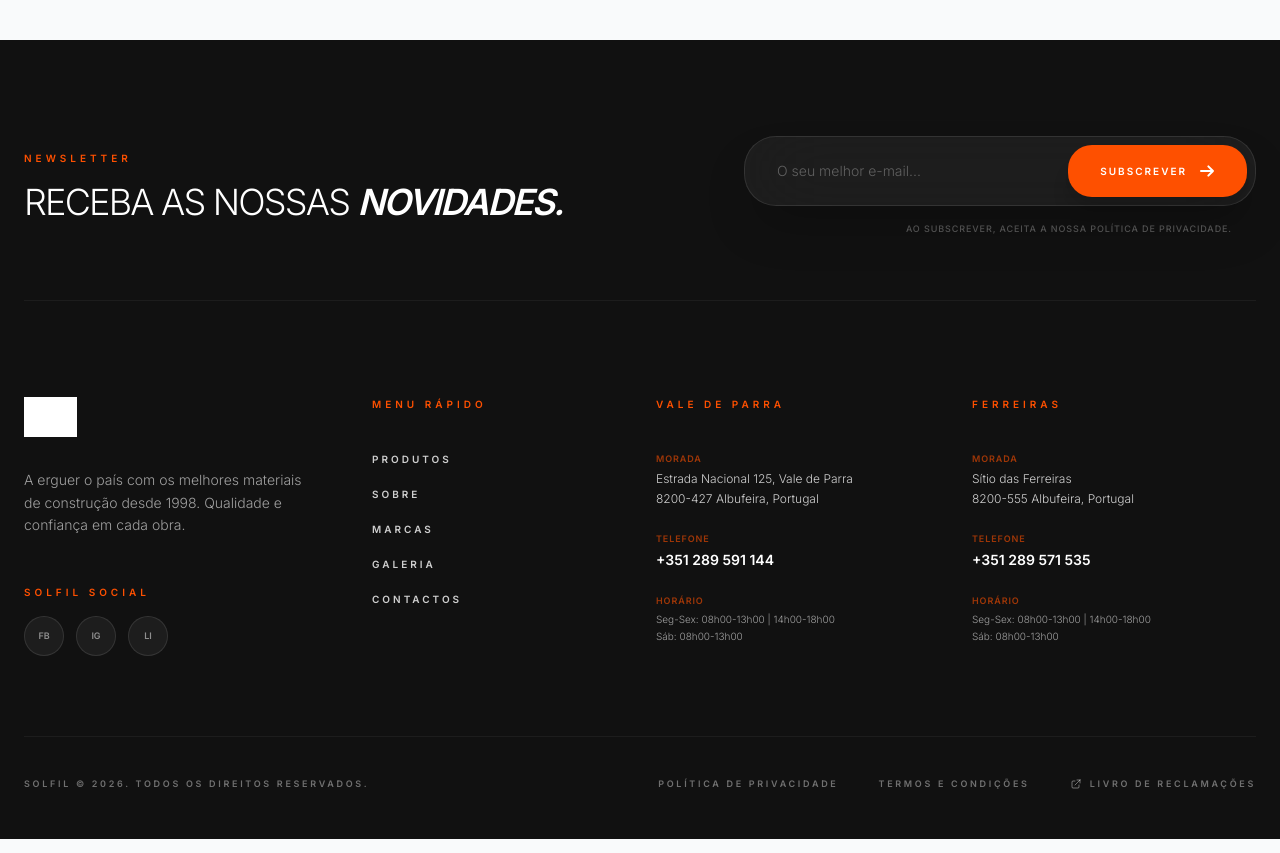
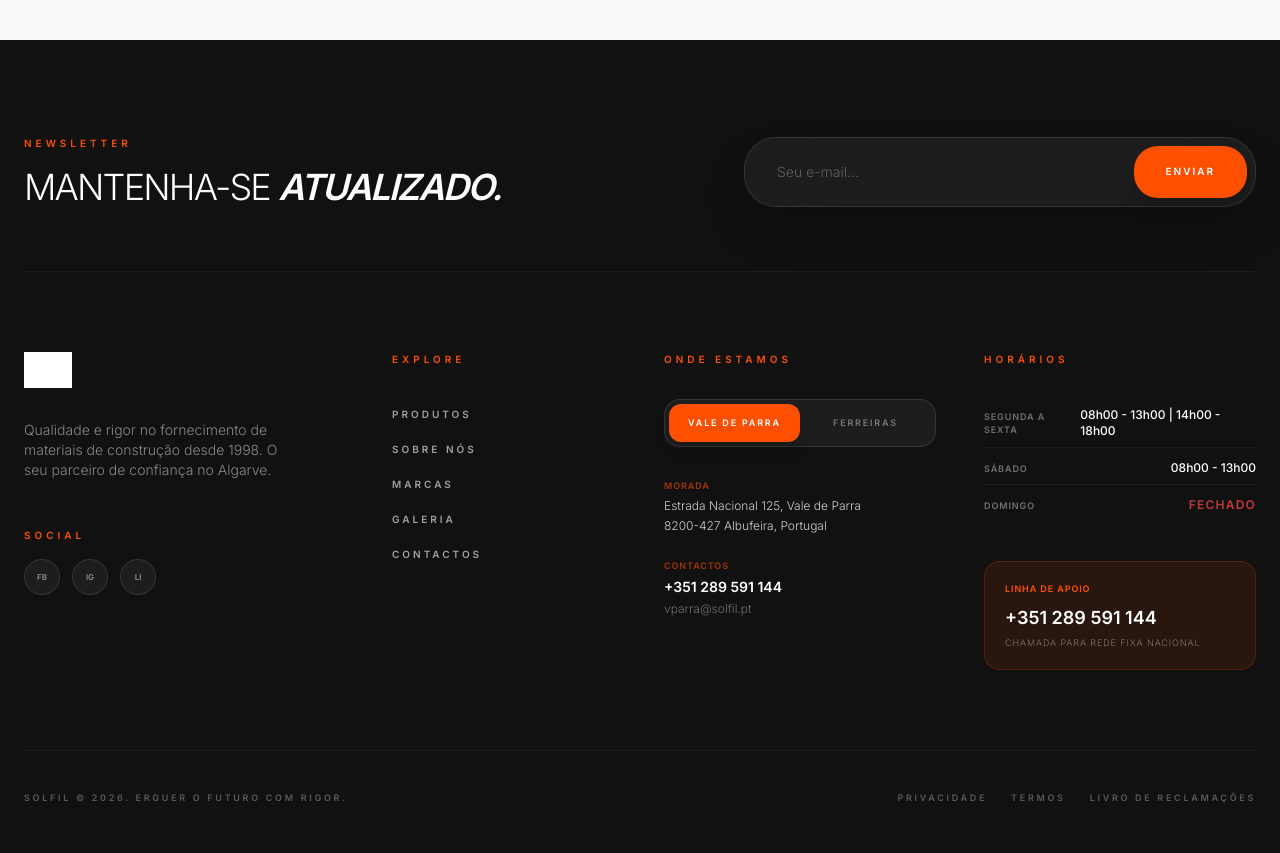
Before and after one commit to solfil/solfil, a React (Vite) app: page / in a window 1280 px wide. Shown: the part 8360-9213 px from the top of the page. Built offline with nearby package versions, Linux system fonts and the light colour scheme; grey boxes are pictures that could not be loaded.

Commit message:
feat(footer): Improve location hours display
Update the `LocationInfo` interface and the `locations` data to use a structured object for `hours`. This allows for separate display of weekday, Saturday, and Sunday hours, enabling more precise information for users.

```diff
--- a/components/Footer.tsx
+++ b/components/Footer.tsx
@@ -6,7 +6,11 @@
   address: string;
   phone: string;
   email: string;
-  hours: string;
+  hours: {
+    week: string;
+    saturday: string;
+    sunday: string;
+  };
 }
 
 const locations: LocationInfo[] = [
@@ -15,18 +19,27 @@
     address: 'Estrada Nacional 125, Vale de Parra\n8200-427 Albufeira, Portugal',
     phone: '+351 289 591 144',
     email: 'vparra@solfil.pt',
-    hours: 'Seg-Sex: 08h00-13h00 | 14h00-18h00\nSáb: 08h00-13h00'
+    hours: {
+      week: '08h00 - 13h00 | 14h00 - 18h00',
+      saturday: '08h00 - 13h00',
+      sunday: 'Fechado'
+    }
   },
   {
     name: 'Ferreiras',
     address: 'Sítio das Ferreiras\n8200-555 Albufeira, Portugal',
     phone: '+351 289 571 535',
     email: 'ferreiras@solfil.pt',
-    hours: 'Seg-Sex: 08h00-13h00 | 14h00-18h00\nSáb: 08h00-13h00'
+    hours: {
+      week: '08h00 - 13h00 | 14h00 - 18h00',
+      saturday: '08h00 - 13h00',
+      sunday: 'Fechado'
+    }
   }
 ];
 
 const Footer: React.FC = () => {
+  const [activeLoc, setActiveLoc] = useState(0);
   const [email, setEmail] = useState('');
   const [subscribed, setSubscribed] = useState(false);
   const logoPath = 'https://github.com/solfil/solfil/blob/main/logo.png?raw=true';
@@ -45,12 +58,12 @@
       <div className="container mx-auto px-6">
 
         {/* Newsletter Section */}
-        <div className="mb-24 pb-16 border-b border-white/5">
+        <div className="mb-20 pb-16 border-b border-white/5">
           <div className="grid lg:grid-cols-2 gap-12 items-center">
             <div>
               <h3 className="text-solfil-orange font-black tracking-[0.4em] text-[10px] mb-4 uppercase">NEWSLETTER</h3>
               <h2 className="text-3xl md:text-4xl font-light tracking-tighter uppercase leading-none">
-                RECEBA AS NOSSAS <span className="font-semibold italic">NOVIDADES.</span>
+                MANTENHA-SE <span className="font-semibold italic">ATUALIZADO.</span>
               </h2>
             </div>
             <div>
@@ -63,7 +76,7 @@
                           <path strokeLinecap="round" strokeLinejoin="round" strokeWidth={3} d="M5 13l4 4L19 7" />
                         </svg>
                       </div>
-                      <span className="text-xs font-bold uppercase tracking-widest">Inscrição efetuada com sucesso!</span>
+                      <span className="text-xs font-bold uppercase tracking-widest">Subscrição concluída!</span>
                     </div>
                   ) : (
                     <div className="flex flex-col sm:flex-row gap-3 p-2 bg-white/5 backdrop-blur-2xl border border-white/10 rounded-[32px] shadow-2xl">
@@ -72,104 +85,121 @@
                         required
                         value={email}
                         onChange={(e) => setEmail(e.target.value)}
-                        placeholder="O seu melhor e-mail..."
-                        className="flex-1 bg-transparent rounded-2xl px-6 py-4 text-sm focus:outline-none focus:ring-1 focus:ring-solfil-orange/50 transition-all font-light placeholder:text-white/30"
+                        placeholder="Seu e-mail..."
+                        className="flex-1 bg-transparent rounded-2xl px-6 py-4 text-sm focus:outline-none transition-all font-light placeholder:text-white/30"
                       />
                       <button
                         type="submit"
-                        className="bg-solfil-orange text-white px-8 py-4 rounded-[24px] font-black text-[10px] hover:bg-white hover:text-solfil-black transition-all shadow-xl uppercase tracking-[0.2em] flex items-center justify-center gap-3 group active:scale-95"
+                        className="bg-solfil-orange text-white px-8 py-4 rounded-[24px] font-black text-[10px] hover:bg-white hover:text-solfil-black transition-all shadow-xl uppercase tracking-[0.2em] flex items-center justify-center gap-3 active:scale-95"
                       >
-                        SUBSCREVER
-                        <svg className="w-4 h-4 group-hover:translate-x-1 transition-transform" fill="none" stroke="currentColor" viewBox="0 0 24 24">
-                          <path strokeLinecap="round" strokeLinejoin="round" strokeWidth={3} d="M14 5l7 7m0 0l-7 7m7-7H3" />
-                        </svg>
+                        ENVIAR
                       </button>
                     </div>
                   )}
                 </form>
-                <p className="mt-4 text-[9px] text-white/30 font-medium uppercase tracking-widest text-center lg:text-right px-6">
-                  Ao subscrever, aceita a nossa política de privacidade.
-                </p>
               </div>
             </div>
           </div>
         </div>
 
         {/* Main Footer Grid - 4 columns */}
-        <div className="grid grid-cols-1 md:grid-cols-2 lg:grid-cols-4 gap-12 lg:gap-8 mb-20">
+        <div className="grid grid-cols-1 md:grid-cols-2 lg:grid-cols-4 gap-12 mb-20">
 
-          {/* Column 1: Brand Info & Socials */}
+          {/* Column 1: Brand */}
           <div className="space-y-8">
-             <div className="flex flex-col items-start origin-left">
+             <div className="flex flex-col items-start">
                <img
                  src={logoPath}
                  alt="Solfil"
-                 className="h-9 md:h-10 w-auto object-contain"
-                 style={{ filter: 'brightness(0) invert(1)' }}
+                 className="h-9 w-auto object-contain brightness-0 invert"
                  loading="lazy"
                />
              </div>
-             <p className="text-white/60 leading-relaxed font-light text-sm">
-               A erguer o país com os melhores materiais de construção desde 1998. Qualidade e confiança em cada obra.
+             <p className="text-white/50 leading-relaxed font-light text-xs md:text-sm">
+               Qualidade e rigor no fornecimento de materiais de construção desde 1998. O seu parceiro de confiança no Algarve.
              </p>
              <div className="pt-4 space-y-4">
-               <h4 className="text-solfil-orange font-black tracking-[0.4em] text-[10px] uppercase">SOLFIL SOCIAL</h4>
+               <h4 className="text-solfil-orange font-black tracking-[0.4em] text-[10px] uppercase">SOCIAL</h4>
                <div className="flex space-x-3">
                  {['FB', 'IG', 'LI'].map(social => (
-                   <div key={social} className="w-10 h-10 rounded-full bg-white/5 border border-white/10 flex items-center justify-center hover:bg-solfil-orange hover:text-white cursor-pointer transition-all group">
-                     <span className="text-[9px] font-bold text-white/50 group-hover:text-white transition-colors">{social}</span>
+                   <div key={social} className="w-9 h-9 rounded-full bg-white/5 border border-white/10 flex items-center justify-center hover:bg-solfil-orange hover:text-white cursor-pointer transition-all group">
+                     <span className="text-[8px] font-bold text-white/50 group-hover:text-white">{social}</span>
                    </div>
                  ))}
                </div>
              </div>
           </div>
 
-          {/* Column 2: Menu Rápido */}
-          <div className="lg:pl-8">
-            <h4 className="font-semibold mb-10 text-[10px] tracking-[0.4em] text-solfil-orange uppercase">Menu Rápido</h4>
-            <ul className="space-y-5 text-white/80 font-bold text-[10px] tracking-[0.3em]">
+          {/* Column 2: Navigation */}
+          <div className="lg:pl-12">
+            <h4 className="font-semibold mb-10 text-[10px] tracking-[0.4em] text-solfil-orange uppercase">Explore</h4>
+            <ul className="space-y-5 text-white/60 font-bold text-[10px] tracking-[0.3em]">
               <li><a href="#produtos" className="hover:text-solfil-orange transition-colors uppercase">PRODUTOS</a></li>
-              <li><a href="#sobre" className="hover:text-solfil-orange transition-colors uppercase">SOBRE</a></li>
+              <li><a href="#sobre" className="hover:text-solfil-orange transition-colors uppercase">SOBRE NÓS</a></li>
               <li><a href="#marcas" className="hover:text-solfil-orange transition-colors uppercase">MARCAS</a></li>
               <li><a href="#galeria" className="hover:text-solfil-orange transition-colors uppercase">GALERIA</a></li>
               <li><a href="#contactos" className="hover:text-solfil-orange transition-colors uppercase">CONTACTOS</a></li>
             </ul>
           </div>
 
-          {/* Column 3: Location 1 - Vale de Parra */}
+          {/* Column 3: Locations (with Tabs) */}
           <div className="space-y-8">
-            <h4 className="font-semibold mb-10 text-[10px] tracking-[0.4em] text-solfil-orange uppercase">{locations[0].name}</h4>
-            <div className="space-y-6">
+            <h4 className="font-semibold mb-6 text-[10px] tracking-[0.4em] text-solfil-orange uppercase">Onde Estamos</h4>
+
+            {/* Tabs Selector */}
+            <div className="flex p-1 bg-white/5 rounded-2xl border border-white/10 mb-8">
+              {locations.map((loc, idx) => (
+                <button
+                  key={loc.name}
+                  onClick={() => setActiveLoc(idx)}
+                  className={`flex-1 py-3 rounded-xl text-[9px] font-black tracking-[0.2em] uppercase transition-all ${
+                    activeLoc === idx ? 'bg-solfil-orange text-white shadow-lg' : 'text-white/40 hover:text-white'
+                  }`}
+                >
+                  {loc.name}
+                </button>
+              ))}
+            </div>
+
+            <div className="space-y-6 animate-in fade-in duration-500">
               <div className="space-y-1">
                 <p className="text-[9px] font-black text-solfil-orange/60 uppercase tracking-widest">Morada</p>
-                <p className="text-white/80 font-light text-xs leading-relaxed whitespace-pre-line">{locations[0].address}</p>
+                <p className="text-white/80 font-light text-xs leading-relaxed whitespace-pre-line">{locations[activeLoc].address}</p>
               </div>
               <div className="space-y-1">
-                <p className="text-[9px] font-black text-solfil-orange/60 uppercase tracking-widest">Telefone</p>
-                <p className="text-white font-bold text-sm">{locations[0].phone}</p>
-              </div>
-              <div className="space-y-1">
-                <p className="text-[9px] font-black text-solfil-orange/60 uppercase tracking-widest">Horário</p>
-                <p className="text-white/60 font-light text-[10px] leading-relaxed whitespace-pre-line">{locations[0].hours}</p>
+                <p className="text-[9px] font-black text-solfil-orange/60 uppercase tracking-widest">Contactos</p>
+                <p className="text-white font-bold text-sm">{locations[activeLoc].phone}</p>
+                <p className="text-white/40 font-light text-xs">{locations[activeLoc].email}</p>
               </div>
             </div>
           </div>
 
-          {/* Column 4: Location 2 - Ferreiras */}
+          {/* Column 4: Hours & Technical Info */}
           <div className="space-y-8">
-            <h4 className="font-semibold mb-10 text-[10px] tracking-[0.4em] text-solfil-orange uppercase">{locations[1].name}</h4>
-            <div className="space-y-6">
-              <div className="space-y-1">
-                <p className="text-[9px] font-black text-solfil-orange/60 uppercase tracking-widest">Morada</p>
-                <p className="text-white/80 font-light text-xs leading-relaxed whitespace-pre-line">{locations[1].address}</p>
+            <h4 className="font-semibold mb-10 text-[10px] tracking-[0.4em] text-solfil-orange uppercase">Horários</h4>
+
+            <div className="space-y-6 animate-in fade-in duration-500">
+              <div className="space-y-3">
+                <div className="flex justify-between items-center border-b border-white/5 pb-2">
+                  <span className="text-[9px] font-bold text-white/40 uppercase tracking-widest">Segunda a Sexta</span>
+                  <span className="text-xs font-medium text-white">{locations[activeLoc].hours.week}</span>
+                </div>
+                <div className="flex justify-between items-center border-b border-white/5 pb-2">
+                  <span className="text-[9px] font-bold text-white/40 uppercase tracking-widest">Sábado</span>
+                  <span className="text-xs font-medium text-white">{locations[activeLoc].hours.saturday}</span>
+                </div>
+                <div className="flex justify-between items-center">
+                  <span className="text-[9px] font-bold text-white/40 uppercase tracking-widest">Domingo</span>
+                  <span className="text-xs font-bold text-red-500/80 uppercase tracking-widest">{locations[activeLoc].hours.sunday}</span>
+                </div>
               </div>
-              <div className="space-y-1">
-                <p className="text-[9px] font-black text-solfil-orange/60 uppercase tracking-widest">Telefone</p>
-                <p className="text-white font-bold text-sm">{locations[1].phone}</p>
-              </div>
-              <div className="space-y-1">
-                <p className="text-[9px] font-black text-solfil-orange/60 uppercase tracking-widest">Horário</p>
-                <p className="text-white/60 font-light text-[10px] leading-relaxed whitespace-pre-line">{locations[1].hours}</p>
+
+              <div className="pt-6">
+                <div className="bg-solfil-orange/10 border border-solfil-orange/20 p-5 rounded-2xl">
+                  <p className="text-[9px] font-black text-solfil-orange uppercase tracking-widest mb-2">Linha de Apoio</p>
+                  <p className="text-white font-bold text-lg">{locations[activeLoc].phone}</p>
+                  <p className="text-white/40 text-[9px] uppercase tracking-widest mt-1">Chamada para rede fixa nacional</p>
+                </div>
               </div>
             </div>
           </div>
@@ -177,17 +207,12 @@
         </div>
 
         {/* Legal & Copyright */}
-        <div className="pt-10 border-t border-white/5 flex flex-col md:flex-row justify-between items-center gap-6 text-white/40 text-[9px] font-bold tracking-[0.3em] uppercase">
-           <p>SOLFIL © {new Date().getFullYear()}. TODOS OS DIREITOS RESERVADOS.</p>
-           <div className="flex flex-wrap justify-center gap-6 md:gap-10">
-             <a href="#" className="hover:text-solfil-orange transition-colors">Política de Privacidade</a>
-             <a href="#" className="hover:text-solfil-orange transition-colors">Termos e Condições</a>
-             <a href="https://www.livroreclamacoes.pt" target="_blank" rel="noopener noreferrer" className="hover:text-solfil-orange transition-colors flex items-center gap-2">
-               <svg className="w-3 h-3" fill="none" stroke="currentColor" viewBox="0 0 24 24">
-                 <path strokeLinecap="round" strokeLinejoin="round" strokeWidth={2} d="M10 6H6a2 2 0 00-2 2v10a2 2 0 002 2h10a2 2 0 002-2v-4M14 4h6m0 0v6m0-6L10 14" />
-               </svg>
-               LIVRO DE RECLAMAÇÕES
-             </a>
+        <div className="pt-10 border-t border-white/5 flex flex-col md:flex-row justify-between items-center gap-6 text-white/30 text-[9px] font-bold tracking-[0.3em] uppercase">
+           <p>SOLFIL © {new Date().getFullYear()}. ERGUER O FUTURO COM RIGOR.</p>
+           <div className="flex flex-wrap justify-center gap-6">
+             <a href="#" className="hover:text-white transition-colors">Privacidade</a>
+             <a href="#" className="hover:text-white transition-colors">Termos</a>
+             <a href="https://www.livroreclamacoes.pt" target="_blank" rel="noopener noreferrer" className="hover:text-solfil-orange transition-colors">Livro de Reclamações</a>
            </div>
         </div>
       </div>
```
Also changed, not shown: logo.png (deleted).
